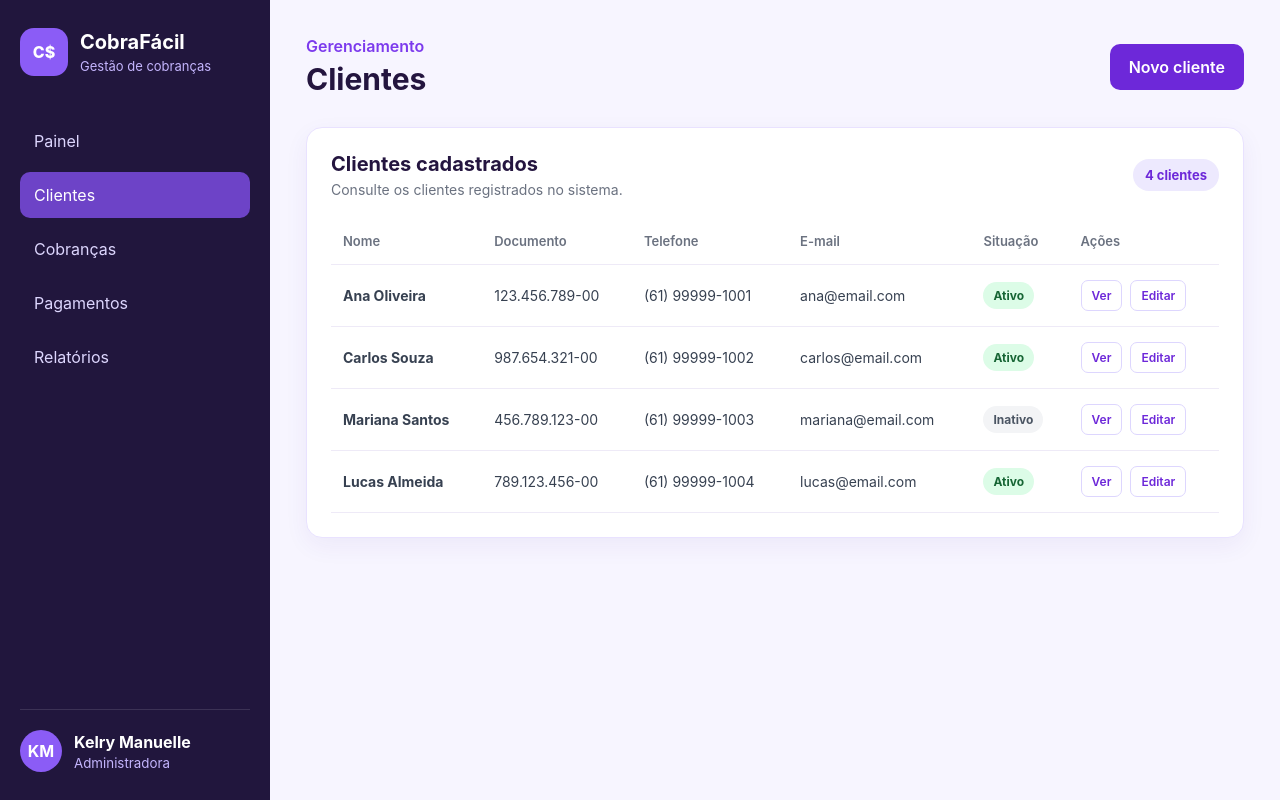
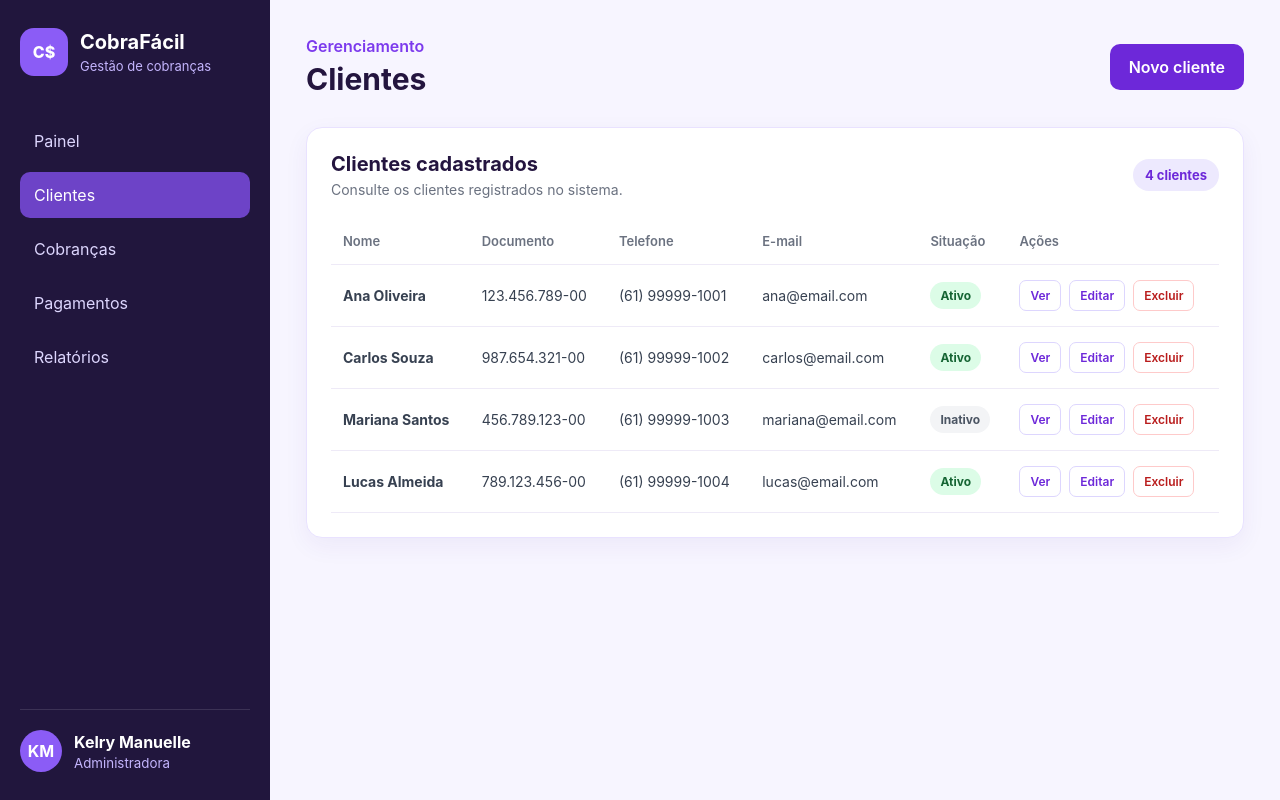
Before and after one commit to manuvieco/cobrafacil, a React (Vite) app: page / in a window 1280 px wide. Both pictures are taken after a click on the button "Clientes". Built offline with nearby package versions, Linux system fonts and the light colour scheme.

Commit message:
feat: adiciona exclusão de clientes

```diff
--- a/src/App.css
+++ b/src/App.css
@@ -522,3 +522,11 @@ td {
     width: 100%;
   }
 }
+.botao-excluir {
+  border-color: #fecaca;
+  color: #b91c1c;
+}
+
+.botao-excluir:hover {
+  background: #fee2e2;
+}
--- a/src/App.jsx
+++ b/src/App.jsx
@@ -172,6 +172,33 @@ function App() {
     window.scrollTo({
       top: 0,
       behavior: 'smooth',
+    })
+  }
+
+  function excluirCliente(cliente) {
+    const confirmouExclusao = window.confirm(
+      `Deseja realmente excluir o cliente ${cliente.nome}?`,
+    )
+
+    if (!confirmouExclusao) {
+      return
+    }
+
+    setClientes((clientesAtuais) =>
+      clientesAtuais.filter(
+        (clienteAtual) => clienteAtual.id !== cliente.id,
+      ),
+    )
+
+    if (clienteEmEdicao === cliente.id) {
+      setNovoCliente(clienteVazio)
+      setClienteEmEdicao(null)
+      setMostrarFormulario(false)
+    }
+
+    setMensagem({
+      tipo: 'sucesso',
+      texto: 'Cliente excluído com sucesso!',
     })
   }
 
@@ -415,7 +442,6 @@ function App() {
             {mostrarFormulario && (
               <section className="formulario-card">
                 <div className="formulario-cabecalho">
-                  <div>
                   <h3>
                     {clienteEmEdicao !== null
                       ? 'Editar cliente'
@@ -427,7 +453,6 @@ function App() {
                       ? 'Altere os dados do cliente selecionado.'
                       : 'Preencha os dados para adicionar um novo cliente.'}
                   </p>
-                  </div>
                 </div>
 
                 <form onSubmit={salvarCliente}>
@@ -569,6 +594,14 @@ function App() {
                             >
                               Editar
                             </button>
+
+                            <button
+                              type="button"
+                              className="botao-acao botao-excluir"
+                              onClick={() => excluirCliente(cliente)}
+                            >
+                              Excluir
+                            </button>
                           </div>
                         </td>
                       </tr>
@@ -595,8 +628,8 @@ function App() {
               <h3>{nomesDasTelas[telaAtual]}</h3>
 
               <p>
-                Esta página será desenvolvida nas próximas etapas
-                do projeto.
+                Esta página será desenvolvida nas próximas etapas do
+                projeto.
               </p>
 
               <button
```
Lines whose indentation alone changed are shown as unchanged.
